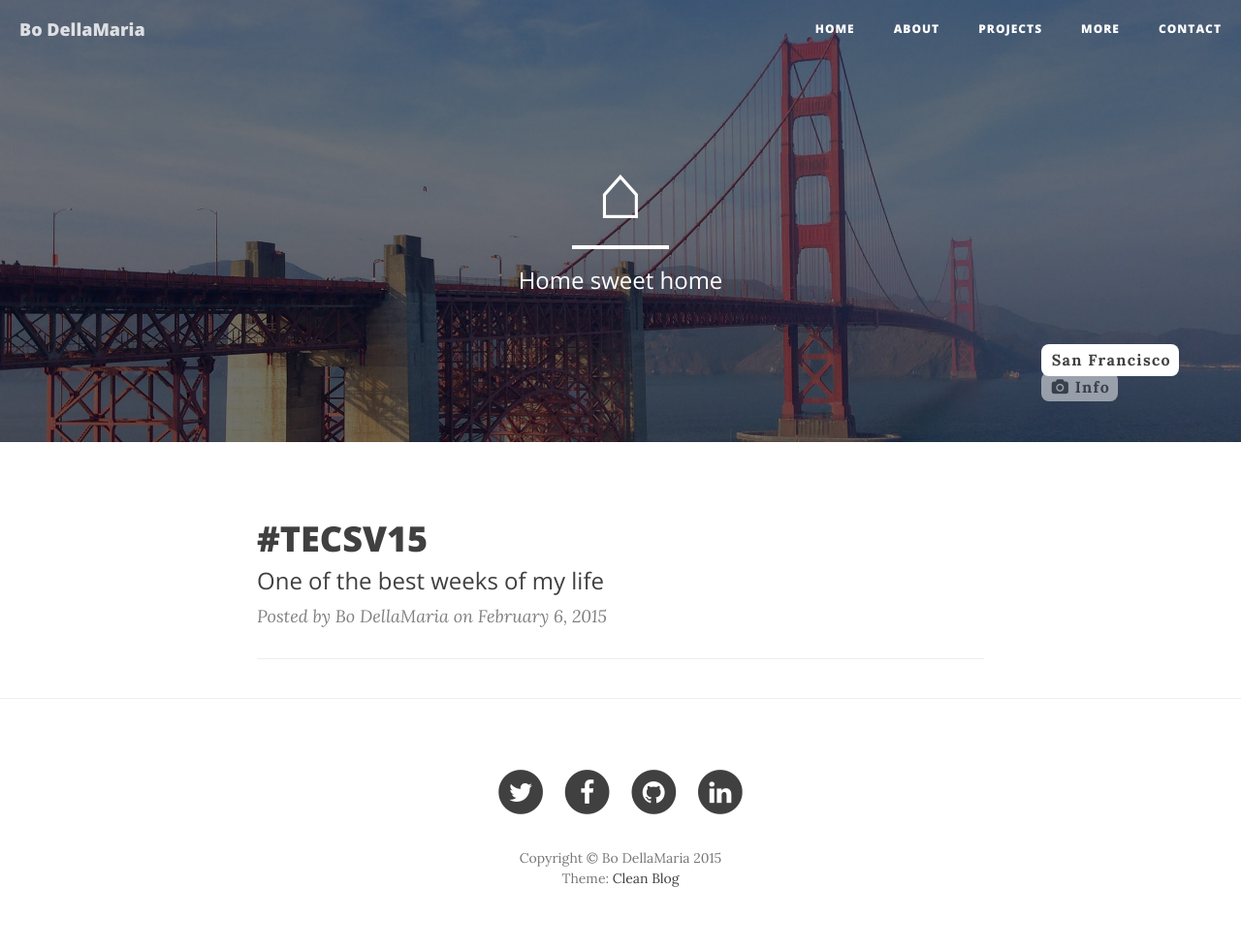
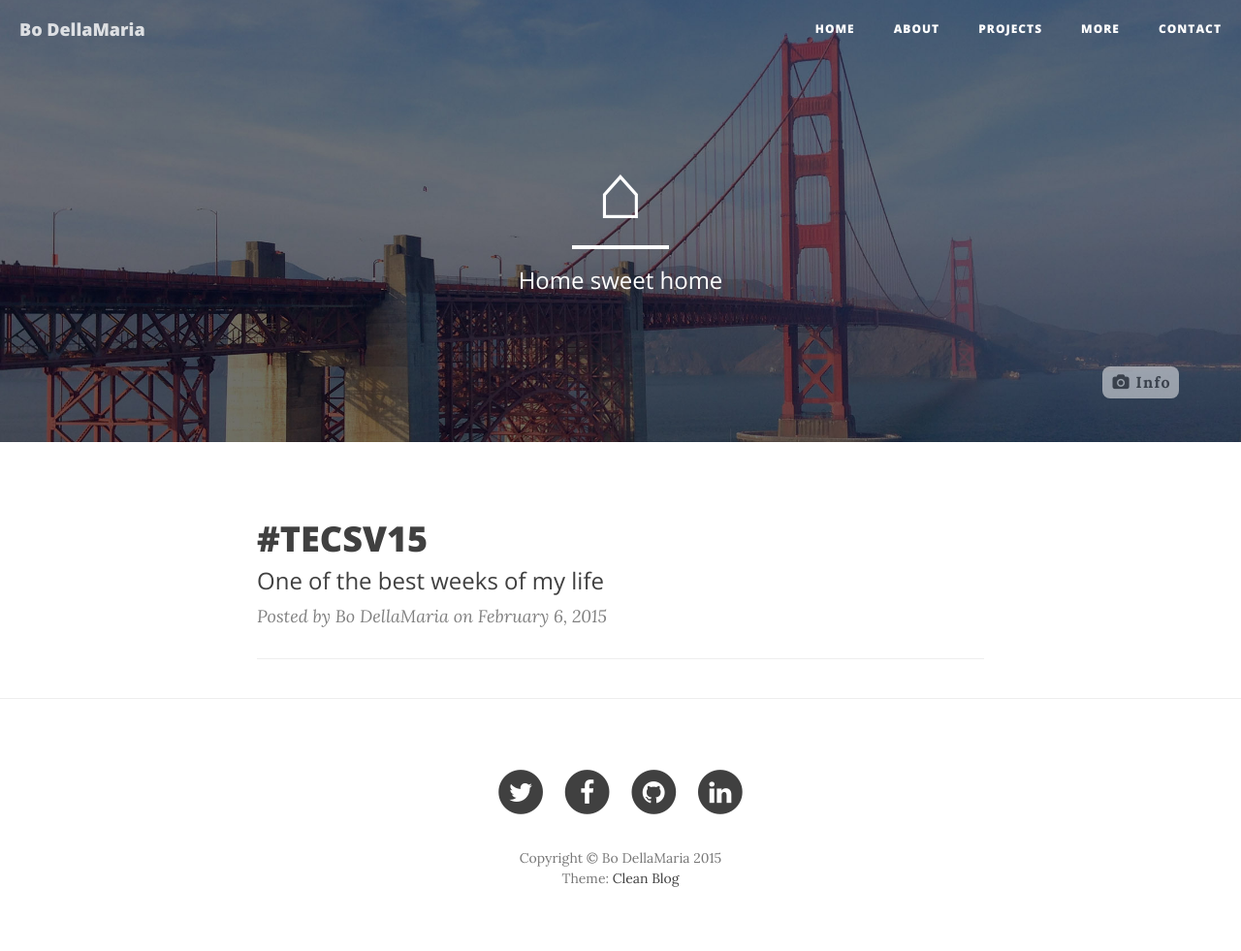
Before and after one commit to bojdell/bodellamaria, a Jekyll site: the page built from bodellamaria_jekyll/index.html, in a window 1280 px wide. Shown: the whole page at 97% size. Built offline with Jekyll 4.4.1, drawn with Linux system fonts in a browser that asks for light colours; nearby versions of some CDN libraries; the list of posts is cut into pages by our own code.

Commit message:
fixed some button js

```diff
--- a/bodellamaria_jekyll/css/bodecker-me.css
+++ b/bodellamaria_jekyll/css/bodecker-me.css
@@ -9,21 +9,31 @@
 	font-size: 16px;
 	font-weight: 800;
 	letter-spacing: 1.33px;
+	z-index: 1;
 }
 
 .caption-icon {
 	padding: 0.3em 0.5em 0.33em 0.64em;
 	background-color: white;
-	border-radius: 0.5em;
+	border-top-left-radius: 0.5em;
+	border-top-right-radius: 0.5em;
+	border-bottom-right-radius: 0.5em;
+	border-bottom-left-radius: 0.5em;
 	opacity: 0.5;
 	display: inline;
+	cursor: pointer;
+	float: right;
 }
 
 .caption-msg {
-	/*visibility: hidden;*/
+	visibility: hidden;
 	padding: 0.3em 0.5em 0.33em 0.64em;
 	background-color: white;
-	border-radius: 0.5em;
+	border-top-left-radius: 0.5em;
+	border-top-right-radius: 0.5em;
+	border-bottom-right-radius: 0.0em;
+	border-bottom-left-radius: 0.5em;
+	cursor: pointer;
 }
 
 .caption-icon:hover + .caption-msg {
--- a/bodellamaria_jekyll/js/bodecker-me.js
+++ b/bodellamaria_jekyll/js/bodecker-me.js
@@ -1,29 +1,55 @@
-$(".caption-icon").hover(
-	function() {
-    	$(".caption-msg").show();
-	},
-	function() {
-		$(".caption-msg").hide();
+var override_caption = false;
+
+// default CSS from bodecker-me.css (initialized via readCSS())
+var msg_css_hidden = [];
+var icon_css_hidden = [];
+
+// CSS to set on click
+var msg_css_visible = [
+	["visibility", "visible"]
+];
+var icon_css_visible = [
+	["border-top-right-radius", "0em"]
+];
+
+$(document).ready(function(){
+	readCSS();
+	$(".caption-icon").hover(showCaption, hideCaption);
+	$(".caption-icon").click(overrideCaption);
+	$(".caption-msg").click(overrideCaption);
+});
+
+// read default CSS values
+function readCSS() {
+	var i;
+	for(i = 0; i < msg_css_visible.length; i++) {
+		var property = msg_css_visible[i][0];
+		msg_css_hidden.push( [property, $(".caption-msg").css(property)] );
 	}
-);
+	for(i = 0; i < icon_css_visible.length; i++) {
+		var property = icon_css_visible[i][0];
+		icon_css_hidden.push( [property, $(".caption-msg").css(property)] );
+	}
+}
 
-$(".caption-icon").click(
-	function() {
-    	$(".caption-msg").show();
+function showCaption() {
+	if(!override_caption) {
+		$(".caption-msg").css("visibility","visible");
+		$(".caption-icon").css("border-top-right-radius","0em");
+		$(".caption-icon").css("border-top-left-radius","0em");
+		$(".caption-icon").css("opacity",".8");
 	}
-);
+}
 
-// $(".photo-caption").hover(
-// 	function() {
-//     	$(".caption-msg").show();
-// 	},
-// 	function() {
-// 		$(".caption-msg").hide();
-// 	}
-// );
+function hideCaption() {
+	if(!override_caption) {
+		$(".caption-msg").css("visibility","hidden");
+		$(".caption-icon").css("border-top-right-radius","0.5em");
+		$(".caption-icon").css("border-top-left-radius","0.5em");
+	}
+}
 
-// $(".photo-caption").click(
-// 	function() {
-//     	$(".caption-msg").show();
-// 	}
-// );
+function overrideCaption() {
+	override_caption = !override_caption;
+	hideCaption();		// does nothing if override_caption is set
+}
```
